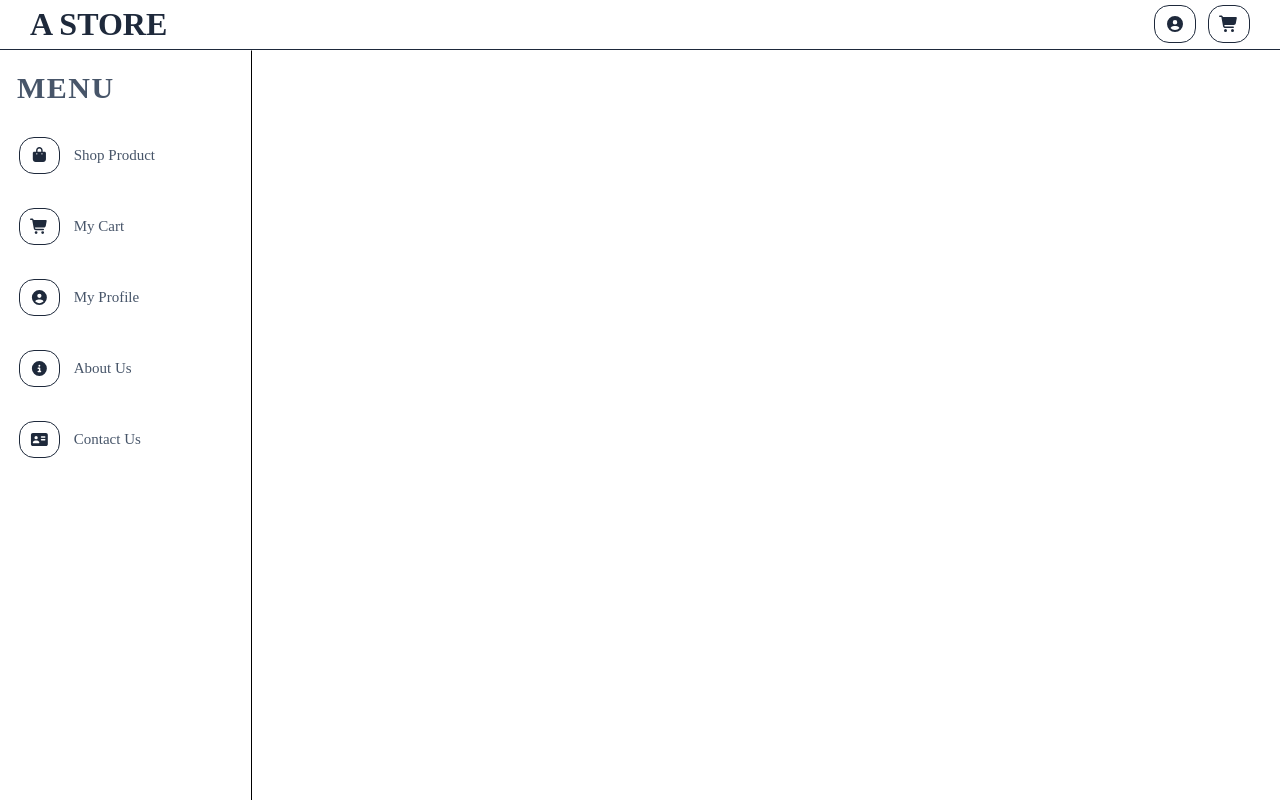
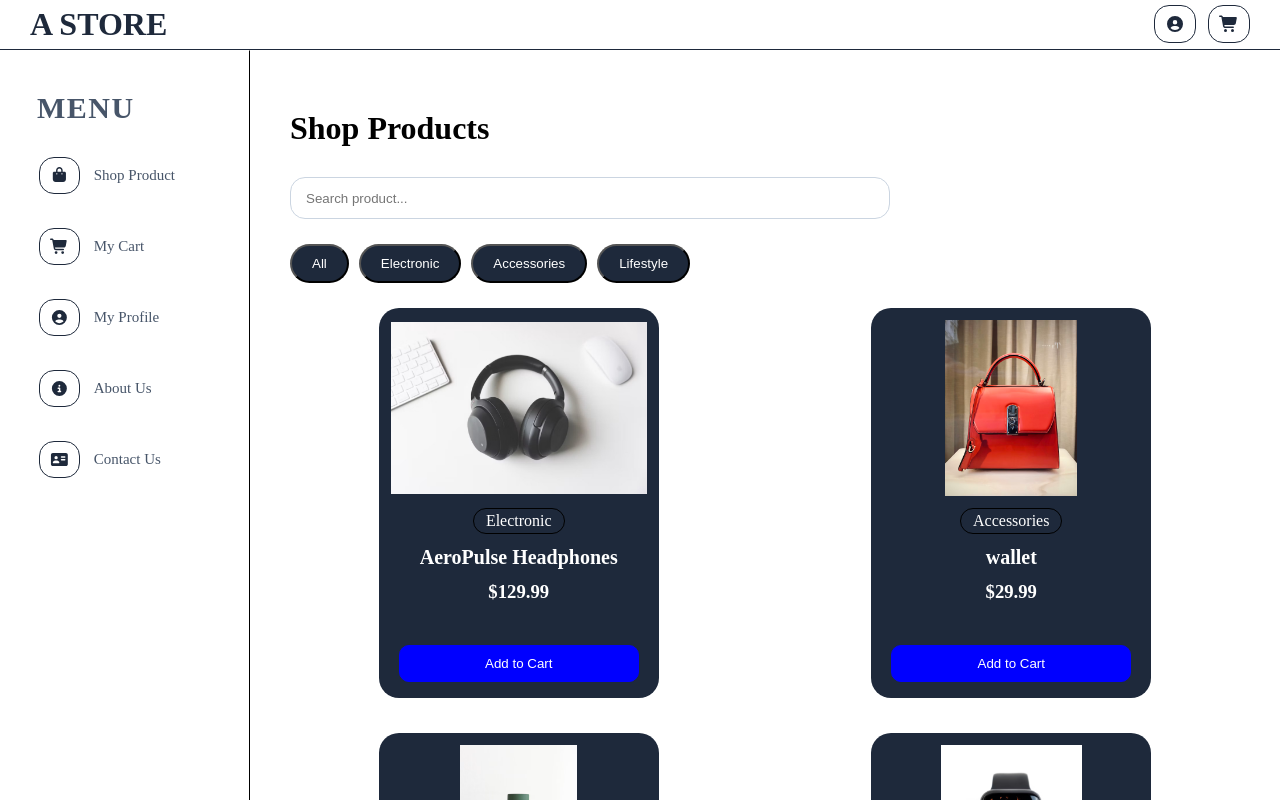
Before and after one commit to 52330123-ai/Project_web_CSCI426, a React (Vite) app: page / in a window 1280 px wide. Shown: the top 800 px of the page. Built offline with nearby package versions, Linux system fonts and the light colour scheme.

Commit message:
added updates

```diff
--- a/src/App.css
+++ b/src/App.css
@@ -1,8 +1,30 @@
+* {
+  box-sizing: border-box;
+}
+
+html, body, #root {
+  width: 100%;
+  min-height: 100%;
+}
+
+body {
+  overflow-x: hidden;
+}
+
+.app {
+  min-height: 100vh;
+  display: flex;
+  flex-direction: column;
+}
+
 .flex {
   display: flex;
-  gap: 20px;
+  flex: 1;
+  min-width: 0;
+  gap: 0;
 }
 
 .contant {
   flex: 1;
+  min-width: 0;
 }
--- a/src/App.jsx
+++ b/src/App.jsx
@@ -9,6 +9,7 @@ import MyProfile from "./Pages/MyProfile";
 import Contact from "./Pages/Contact";
 import AboutUs from "./Pages/AboutUs";
 import Footer from "./Components/Footer";
+import "./Styles/Responsive.css";
 const App = () => {
   const [Cart, setCart] = useState([]);
   const addToCart = (product) => {
@@ -23,7 +24,7 @@ const App = () => {
           <div className="contant">
             <Routes>
               <Route
-                path="ShopProduct"
+                path="/"
                 element={<ShopProduct addToCart={addToCart} />}
               />
               <Route
--- a/src/Components/SideBar.jsx
+++ b/src/Components/SideBar.jsx
@@ -15,7 +15,7 @@ const SideBar = () => {
       <h2>MENU</h2>
       <ul>
         <li>
-          <Link to="/ShopProduct">
+          <Link to="/">
             <FontAwesomeIcon icon={faBagShopping} className="icon" />
             <span> Shop Product</span>
           </Link>
--- a/src/Styles/Card.css
+++ b/src/Styles/Card.css
@@ -1,50 +1,58 @@
-.card{
+.card {
+  display: flex;
+  flex-direction: column;
   align-items: center;
-    width: 250px;
-    height: 400px;
+  width: 100%;
+  max-width: 280px;
+  min-height: 390px;
+  height: 100%;
+  padding: 0 0 16px;
   background-color: #1e293b;
   border-radius: 20px;
   color: white;
-
-
-    img{
-      width: 250px;
-      height: 200px;
-      padding-bottom: 15px;
+  overflow: hidden;
 }
 
-    p{
+.card img {
+  display: block;
+  width: 100%;
+  height: 200px;
+  object-fit: contain;
+  padding: 12px;
+}
+
+.card p {
   text-align: center;
   border: 1px solid black;
   border-radius: 20px;
-        width: auto;
+  padding: 3px 12px;
+  max-width: 90%;
 }
 
-    h2{
-        padding-top: 15px;
+.card h2 {
+  padding: 12px 8px 0;
+  text-align: center;
+  font-size: 20px;
+  overflow-wrap: anywhere;
+}
+
+.card h3 {
+  padding: 12px 5px;
   text-align: center;
 }
 
-    h3{
-        padding-top: 15px;
-       text-align: center;
-       padding-bottom: 15px;
-    }
-
-    button{
+.card button {
   padding: 10px;
   color: white;
   background-color: blue;
+  border: 1px solid blue;
   border-radius: 10px;
-        align-items: center;
-         width: 200px;
-         margin-left: 20px;
+  width: calc(100% - 40px);
+  margin-top: auto;
+  cursor: pointer;
+}
 
-    }
-    button:hover{
+.card button:hover {
   color: blue;
   background-color: white;
 }
-
-
-}
--- a/src/Styles/Contact.css
+++ b/src/Styles/Contact.css
@@ -119,3 +119,20 @@ input,textarea{
     width: 300px;
     height: 40px;
 }
+
+.contact-form input,
+.contact-form textarea {
+  display: block;
+  width: 100%;
+  min-height: 42px;
+  padding: 12px 14px;
+  border: 1px solid #cbd5e1;
+  border-radius: 8px;
+  box-sizing: border-box;
+  font: inherit;
+}
+
+.contact-form textarea {
+  min-height: 140px;
+  resize: vertical;
+}
--- a/src/Styles/Responsive.css
+++ b/src/Styles/Responsive.css
@@ -1,36 +1,3 @@
-* {
-  box-sizing: border-box;
-}
-
-html,
-body,
-#root {
-  width: 100%;
-  min-height: 100%;
-}
-
-body {
-  overflow-x: hidden;
-}
-
-.app {
-  min-height: 100vh;
-  display: flex;
-  flex-direction: column;
-}
-
-.flex {
-  display: flex;
-  flex: 1;
-  min-width: 0;
-  gap: 0;
-}
-
-.contant {
-  flex: 1;
-  min-width: 0;
-}
-
 @media (max-width: 992px) {
   .side {
     width: 205px;
--- a/src/Styles/ShopProduct.css
+++ b/src/Styles/ShopProduct.css
@@ -1,81 +1,53 @@
-.shop-product{
-
-    h1{
-       padding: 30px 0;
-    }
-
-
-    input{
-        width: 600px;
-        height: 40px;
-        border-radius: 15px;
-    }
-}
 .shop-product {
   padding: 40px;
   max-width: 1300px;
   margin: auto;
-  min-height: 100vh;
+  min-height: 100%;
 }
 
 .shop-product h1 {
-  padding: 30px 0;
+  padding: 20px 0 30px;
   font-size: 32px;
 }
 
 .shop-product input {
+  display: block;
   width: 100%;
   max-width: 600px;
-  height: 40px;
+  height: 42px;
+  border: 1px solid #cbd5e1;
   border-radius: 15px;
   padding: 0 15px;
   box-sizing: border-box;
 }
 
-/* Categories */
 .categories {
   display: flex;
   flex-wrap: wrap;
-  gap: 12px;
+  gap: 10px;
   margin: 25px 0;
 }
 
 .categories button {
-  padding: 11px 24px;
-  border: 1px solid #ddd;
-  background: white;
-  color: #333;
-  border-radius: 7px;
+  padding: 10px 20px;
+  border-radius: 20px;
   cursor: pointer;
-}
-
-.categories button.active {
-  background: #222;
+  background-color: #1e293b;
   color: white;
 }
 
-/* Products */
 .product-grid {
   display: grid;
   grid-template-columns: repeat(2, minmax(0, 1fr));
   column-gap: 35px;
   row-gap: 35px;
   width: 100%;
-  align-items: start;
+  align-items: stretch;
 }
 
 .product-item {
   width: 100%;
   min-width: 0;
+  display: flex;
+  justify-content: center;
 }
-
-/* Responsive */
-@media (max-width: 550px) {
-  .shop-product {
-    padding: 20px;
-  }
-
-  .products-grid {
-    grid-template-columns: 1fr;
-  }
-}
--- a/src/Styles/SideBar.css
+++ b/src/Styles/SideBar.css
@@ -3,7 +3,7 @@
   min-height: calc(100vh - 50px);
   background-color: rgb(255, 255, 255, 0.55);
   backdrop-filter: blur(12px);
-  padding: 28px, 20px;
+  padding: 20px;
   border: 1px solid rgba(255, 255, 255, 0.6);
   box-shadow: 0 4px 15px rgba(255, 255, 255, 0.03);
   display: flex;
```
Lines whose indentation alone changed are shown as unchanged.
